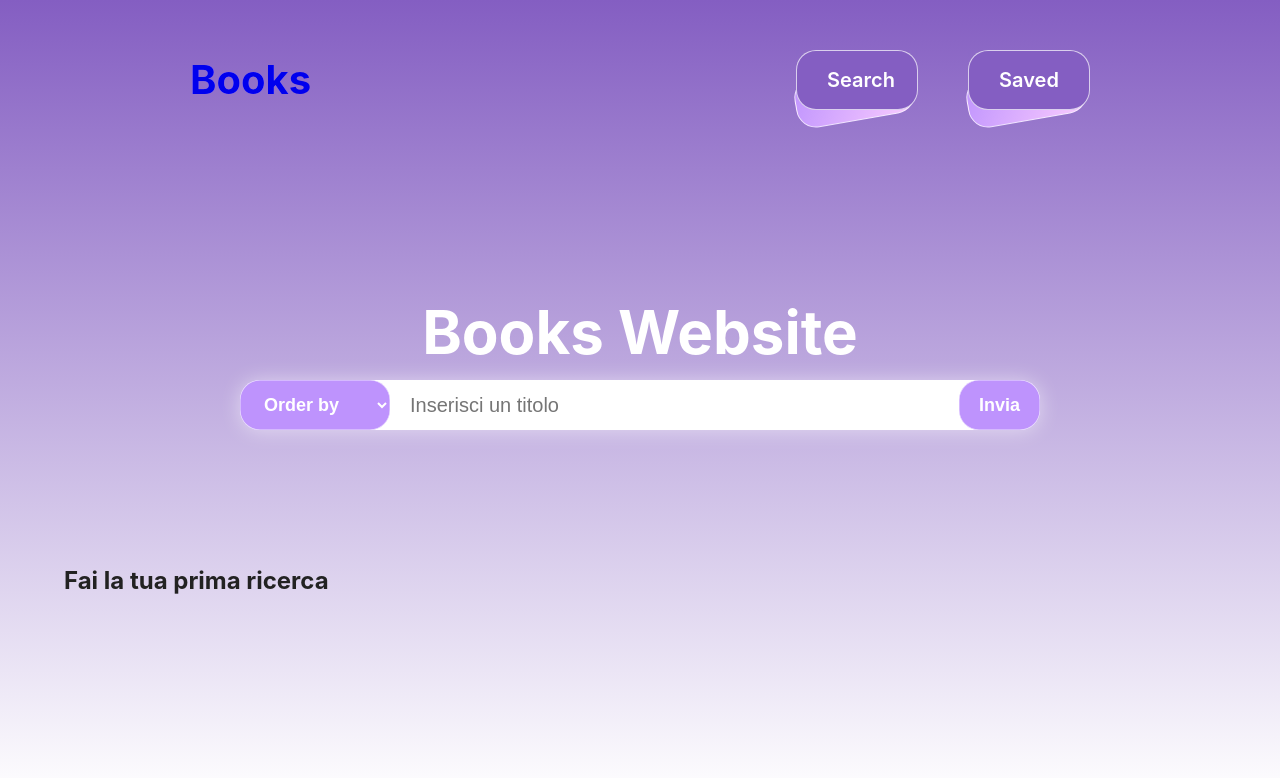
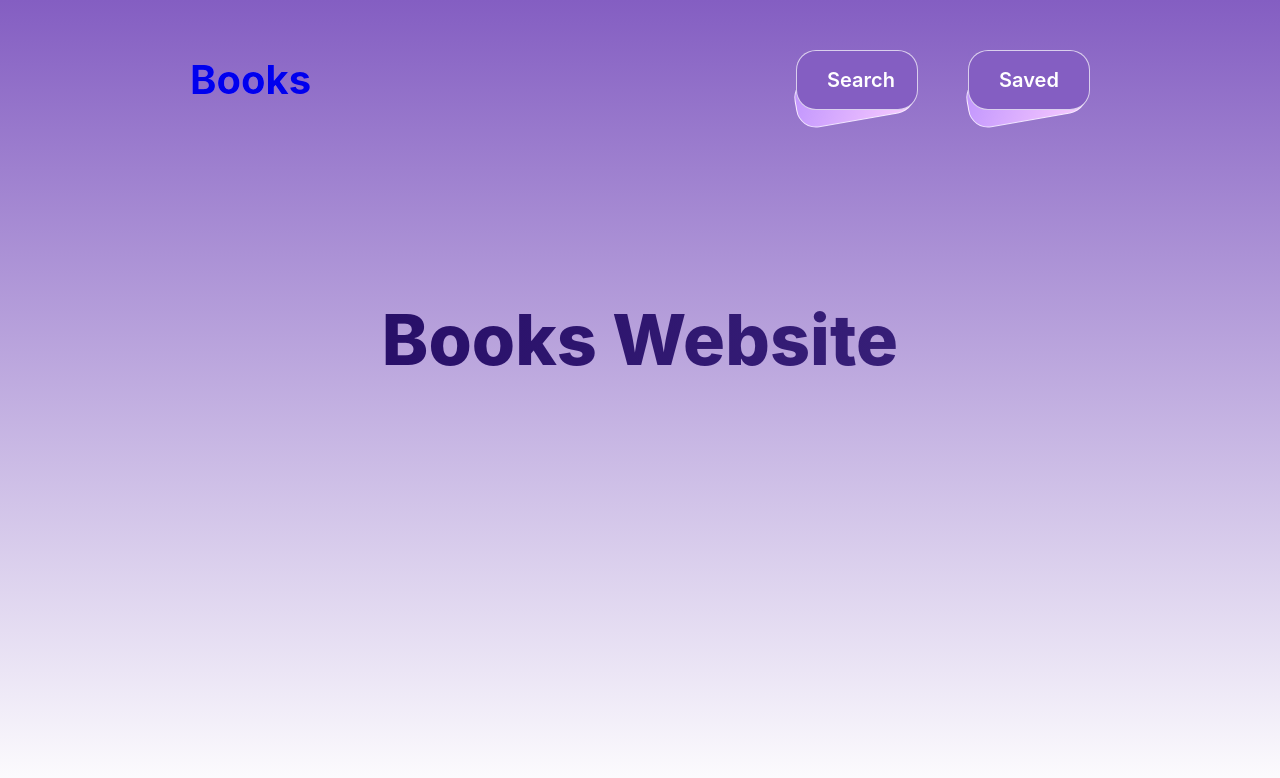
Before and after one commit to lpalmarucci/books-website, a React (Create React App) app: page / in a window 1280 px wide. Shown: the top 778 px of the page. Built offline with nearby package versions, Linux system fonts and the light colour scheme.

Commit message:
added title animation Home page

```diff
--- a/src/pages/Home.js
+++ b/src/pages/Home.js
@@ -2,13 +2,14 @@ import React from "react"
 import SearchBox from "../components/SearchBox"
 import BooksContainer from "../components/BooksContainer"
 import styled from "styled-components"
+import TitleAnimation from "../components/animations/TitleAnimation"
 
 export default function Home() {
   return (
     <Wrapper>
-      <Title>Books Website</Title>
-      <SearchBox />
-      <BooksContainer />
+      <TitleWrapper>
+        <TitleAnimation>Books Website</TitleAnimation>
+      </TitleWrapper>
     </Wrapper>
   )
 }
@@ -17,12 +18,9 @@ const Wrapper = styled.div`
   width: 100%;
   padding: 80px 20px 10px 20px;
   display: grid;
-  grid-template-rows: 50px 144px auto;
+  grid-template-rows: 150px 144px auto;
   gap: 40px;
 `
-
-const Title = styled.h1`
-  font-size: 60px;
-  color: white;
+const TitleWrapper = styled.div`
   text-align: center;
 `
```
